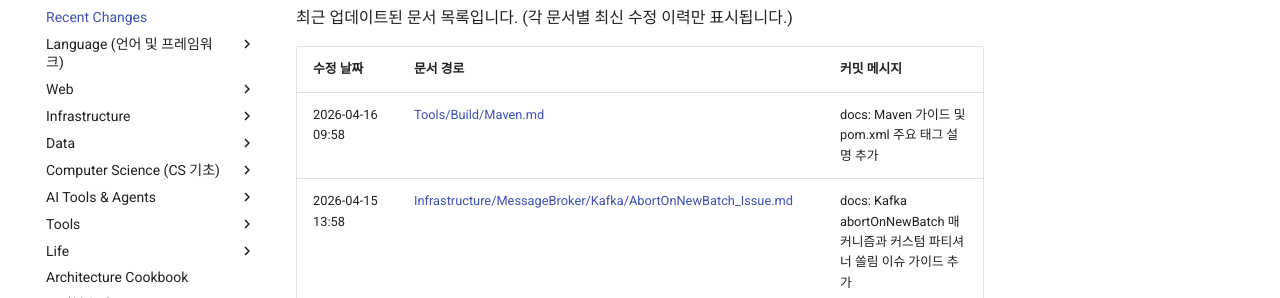
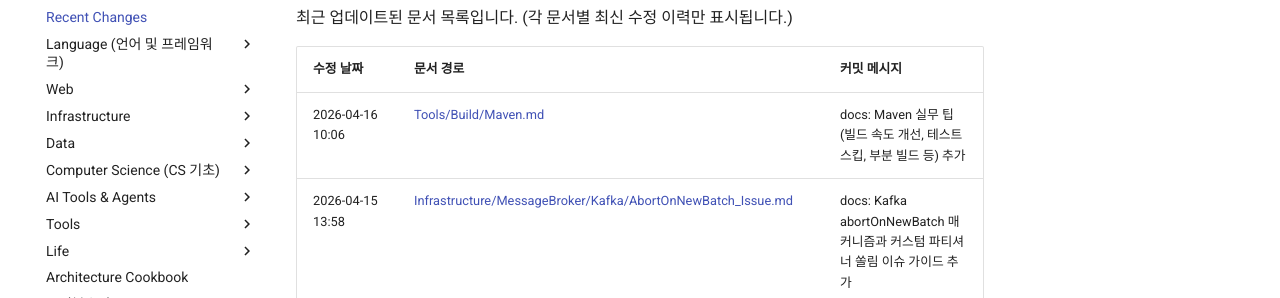
Before and after one commit to DevDooly/TIL, an MkDocs documentation site: the page built from docs/Recent_Changes.md, in a window 1280 px wide and 900 px high. Shown: the part 175-473 px from the top of the window. Built offline with MkDocs 1.6.1 and Material for MkDocs 9.7.7, drawn with Linux system fonts in a browser that asks for light colours; comment, search, counter and statistics services are not loaded.

Commit message:
docs: Maven 실무 팁(빌드 속도 개선, 테스트 스킵, 부분 빌드 등) 추가

```diff
--- a/docs/Recent_Changes.md
+++ b/docs/Recent_Changes.md
@@ -4,7 +4,7 @@
 
 | 수정 날짜 | 문서 경로 | 커밋 메시지 |
 | :--- | :--- | :--- |
-| 2026-04-16 09:58 | [Tools/Build/Maven.md](Tools/Build/Maven.md) | docs: Maven 가이드 및 pom.xml 주요 태그 설명 추가 |
+| 2026-04-16 10:06 | [Tools/Build/Maven.md](Tools/Build/Maven.md) | docs: Maven 실무 팁(빌드 속도 개선, 테스트 스킵, 부분 빌드 등) 추가 |
 | 2026-04-15 13:58 | [Infrastructure/MessageBroker/Kafka/AbortOnNewBatch_Issue.md](Infrastructure/MessageBroker/Kafka/AbortOnNewBatch_Issue.md) | docs: Kafka abortOnNewBatch 매커니즘과 커스텀 파티셔너 쏠림 이슈 가이드 추가 |
 | 2026-04-13 15:34 | [Language/Java/Caffeine_Cache.md](Language/Java/Caffeine_Cache.md) | docs: Java Caffeine Cache 실전 활용 예제(DB 데이터 캐싱) 추가 |
 | 2026-04-13 10:34 | [Language/Java/Scoped_Value.md](Language/Java/Scoped_Value.md) | docs: Java 21 Scoped Value 개념 및 가상 스레드 활용 가이드 추가 |
```
Also changed, not shown: README.md (+1 -1 lines), 1 other file.
